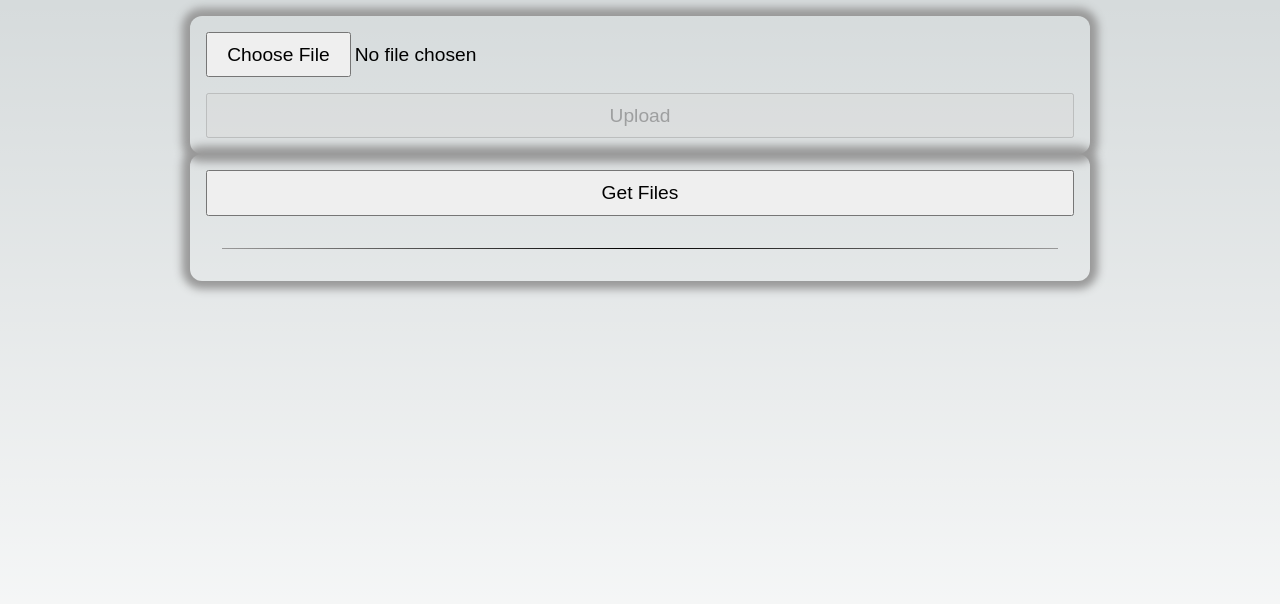
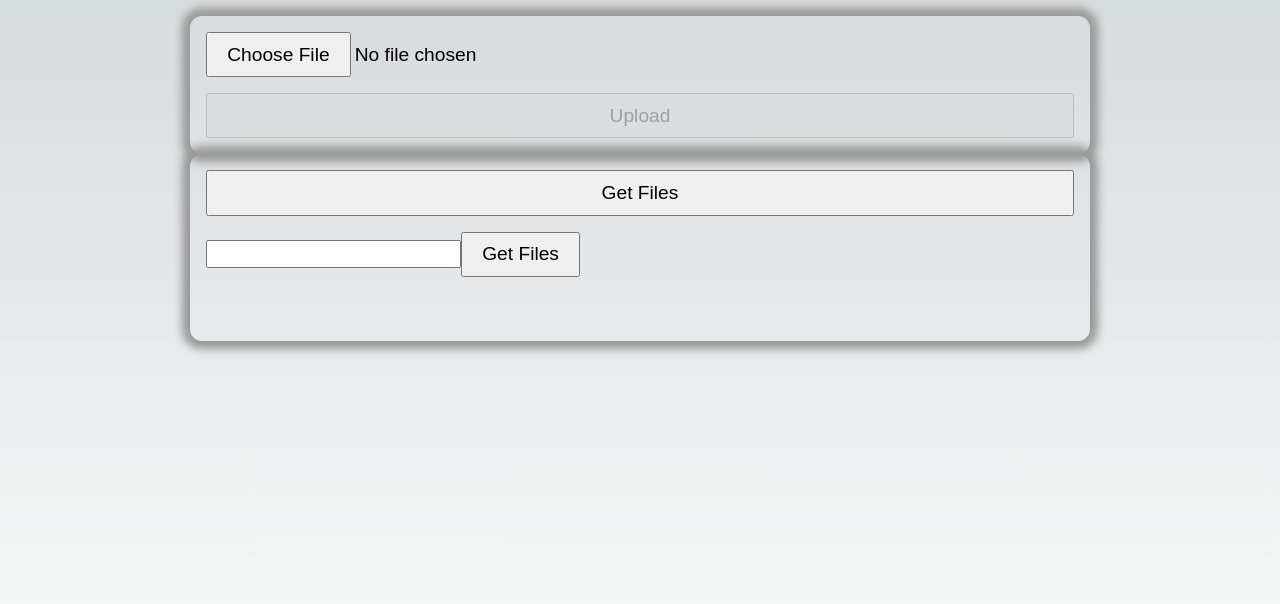
Before and after one commit to WarlockJa/nextjs-api-fs, a Next.js app: page / in a window 1280 px wide. Shown: the top 604 px of the page. Built offline with nearby package versions, Linux system fonts and the light colour scheme.

Commit message:
testing railway volume issues

```diff
--- a/package.json
+++ b/package.json
@@ -15,6 +15,7 @@
     "@types/react-dom": "18.2.7",
     "eslint": "8.49.0",
     "eslint-config-next": "13.4.19",
+    "jotai": "^2.8.0",
     "next": "^14.2.1",
     "react": "18.2.0",
     "react-dom": "18.2.0",
--- a/src/app/components/GetDirFiles.tsx
+++ b/src/app/components/GetDirFiles.tsx
@@ -1,6 +1,8 @@
 "use client";
 import { useState } from "react";
 import "./getdirfiles.css";
+import { useAtom } from "jotai";
+import { pathAtom } from "@/jotai";
 
 export default function GetDirFiles() {
   const [files, setFiles] = useState([]);
@@ -56,13 +58,50 @@ export default function GetDirFiles() {
     }
   };
 
+  // TEST
+  const [dirPath, setDirPath] = useAtom(pathAtom);
+  // handle files list
+  const handleGetDirFiles = async () => {
+    setFetching(true);
+    try {
+      const res = await fetch(`/api/upload?path=${dirPath}`, {
+        method: "GET",
+      });
+      // handle the error
+      if (!res.ok) throw new Error(await res.text());
+
+      const filesArray = await res.json();
+      setFiles(filesArray);
+    } catch (e: any) {
+      // Handle errors here
+      console.error(e);
+    }
+    setFetching(false);
+  };
+
   return (
     <section>
       <button onClick={() => handleGetFiles()} disabled={fetching}>
         Get Files
       </button>
+      {/* TEST */}
+      <div>
+        <label htmlFor="dirPath">{dirPath}</label>
+        <input
+          id="dirPath"
+          type="text"
+          onChange={(e) => setDirPath(e.target.value)}
+        />
+        <button onClick={() => handleGetDirFiles()}>Get {dirPath} Files</button>
+      </div>
+      {/* TEST */}
       <ul className="filesList">
-        {files.length === 0 ? (
+        {files.map((dir, index) => (
+          <li key={index}>
+            <pre>{JSON.stringify(dir, null, 2)}</pre>
+          </li>
+        ))}
+        {/* {files.length === 0 ? (
           <div className="separator"></div>
         ) : (
           files.map((file) => (
@@ -74,7 +113,7 @@ export default function GetDirFiles() {
               {file}
             </li>
           ))
-        )}
+        )} */}
       </ul>
     </section>
   );
--- /dev/null
+++ b/src/jotai.ts
@@ -0,0 +1,4 @@
+import { atom } from "jotai";
+import { env } from "./env";
+
+export const pathAtom = atom(env.NEXT_PUBLIC_FOLDER_PATH);
```
Also changed, not shown: src/app/api/upload/route.ts (+13 -3 lines), 1 other file (tests, documents, lock files or other folders).
